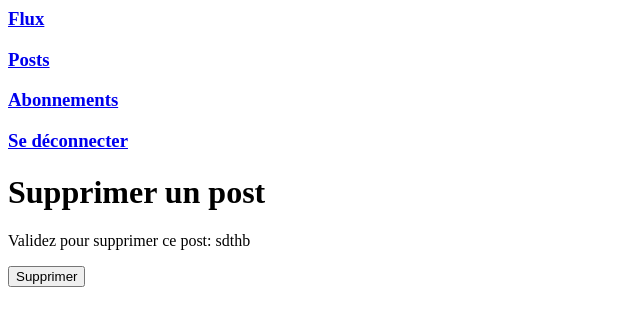
After one commit to LisaInc/P9-LITReview, a Django app: page /flow/1/3/delete/ in a window 1280 px wide. The commit adds this page. Shown: the top 326 px of the page, without its empty margins (0-640 px from the left). Run offline with Django 4.2, Linux system fonts and the light colour scheme; data comes from the database, SQL or seed files in the repository; both versions use the stored data as it was after the commit.

Commit message:
mes posts - add update and delete

```diff
--- a/LITReview/LITReview/urls.py
+++ b/LITReview/LITReview/urls.py
@@ -45,8 +45,18 @@ urlpatterns = [
         flow.views.create_review_from_ticket,
         name="create_review_from_ticket",
     ),
+    path(
+        "flow/<slug:post_type>/<int:id>/delete/",
+        flow.views.delete_post,
+        name="delete_post",
+    ),
+    path(
+        "flow/<slug:post_type>/<int:id>/update/",
+        flow.views.update_post,
+        name="update_post",
+    ),
     path("flow/form_ticket/", flow.views.create_ticket, name="form_ticket"),
-    path("flow/posts", flow.views.posts, name="posts"),
+    path("flow/posts", flow.views.user_posts, name="posts"),
     path("followers", follower.views.followers_page, name="followers"),
 ]
 
--- a/LITReview/flow/models.py
+++ b/LITReview/flow/models.py
@@ -11,6 +11,9 @@ class Ticket(models.Model):
     time_created = models.DateTimeField(auto_now_add=True)
     has_review = models.BooleanField(default=False)
 
+    def get_class(self):
+        return "Ticket"
+
 
 class Review(models.Model):
     ticket = models.ForeignKey(to=Ticket, on_delete=models.CASCADE)
@@ -21,3 +24,6 @@ class Review(models.Model):
     body = models.CharField(max_length=8192, blank=True)
     user = models.ForeignKey(to=settings.AUTH_USER_MODEL, on_delete=models.CASCADE)
     time_created = models.DateTimeField(auto_now_add=True)
+
+    def get_class(self):
+        return "Review"
--- /dev/null
+++ b/LITReview/flow/templates/flow/post_delete.html
@@ -0,0 +1,13 @@
+{% extends 'flow/base.html' %}
+{% block content %}
+
+<h1>Supprimer un post</h1>
+
+<p>Validez pour supprimer ce post: {{ post.title }}</p>
+
+<form action="" method="post">
+    {% csrf_token %}
+    <input type="submit" value="Supprimer">
+</form>
+
+{% endblock %}
--- a/LITReview/flow/templates/flow/user_posts.html
+++ b/LITReview/flow/templates/flow/user_posts.html
@@ -3,10 +3,12 @@
 
 <h2>Mes posts</h2>
 <div class="grid-container">
-    {% for posts in user_posts %}
+    {% for post in user_posts %}
     <div class="post">
         <h4>Post : {{ post.title }}</h4>
-        <div>{{ post.body }}</div>
+        <div>{{ post.get_class}}</div>
+        <a href="{% url 'update_post' post.get_class post.id %}">Éditer ce post</a>
+        <a href="{% url 'delete_post' post.get_class post.id %}">Supprimer ce post</a>
     </div>
     {% endfor %}
 </div>
--- a/LITReview/flow/views.py
+++ b/LITReview/flow/views.py
@@ -17,7 +17,7 @@ def view_ticket(request, id):
 
 
 @login_required
-def posts(request):
+def user_posts(request):
     user_tickets = models.Ticket.objects.filter(user=request.user)
     user_reviews = models.Review.objects.filter(user=request.user)
     print(len(user_reviews))
@@ -82,3 +82,35 @@ def create_review_from_ticket(request, id):
             return redirect("flow")
     context = {"form": form, "ticket": ticket}
     return render(request, "flow/create_review_from_ticket.html", context=context)
+
+
+def update_post(request, id, post_type):
+    if post_type == "Ticket":
+        post = models.Ticket.objects.get(id=id)
+    else:
+        post = models.Review.objects.get(id=id)
+    if request.method == "POST":
+        if post_type == "Ticket":
+            form = forms.TicketForm(request.POST, instance=post)
+        else:
+            form = forms.ReviewForm(request.POST, instance=post)
+        if form.is_valid():
+            form.save()
+            return redirect("posts")
+    else:
+        if post_type == "Ticket":
+            form = forms.TicketForm(instance=post)
+        else:
+            form = forms.ReviewForm(instance=post)
+    return render(request, "flow/post_update.html", {"form": form})
+
+
+def delete_post(request, id, post_type):
+    if post_type == "Ticket":
+        post = models.Ticket.objects.get(id=id)
+    else:
+        post = models.Review.objects.get(id=id)
+    if request.method == "POST":
+        post.delete()
+        return redirect("posts")
+    return render(request, "flow/post_delete.html", {"post": post})
```
Also changed, not shown: LITReview/flow/templates/flow/post_update.html (added, +12 -0 lines), LITReview/db.sqlite3.
